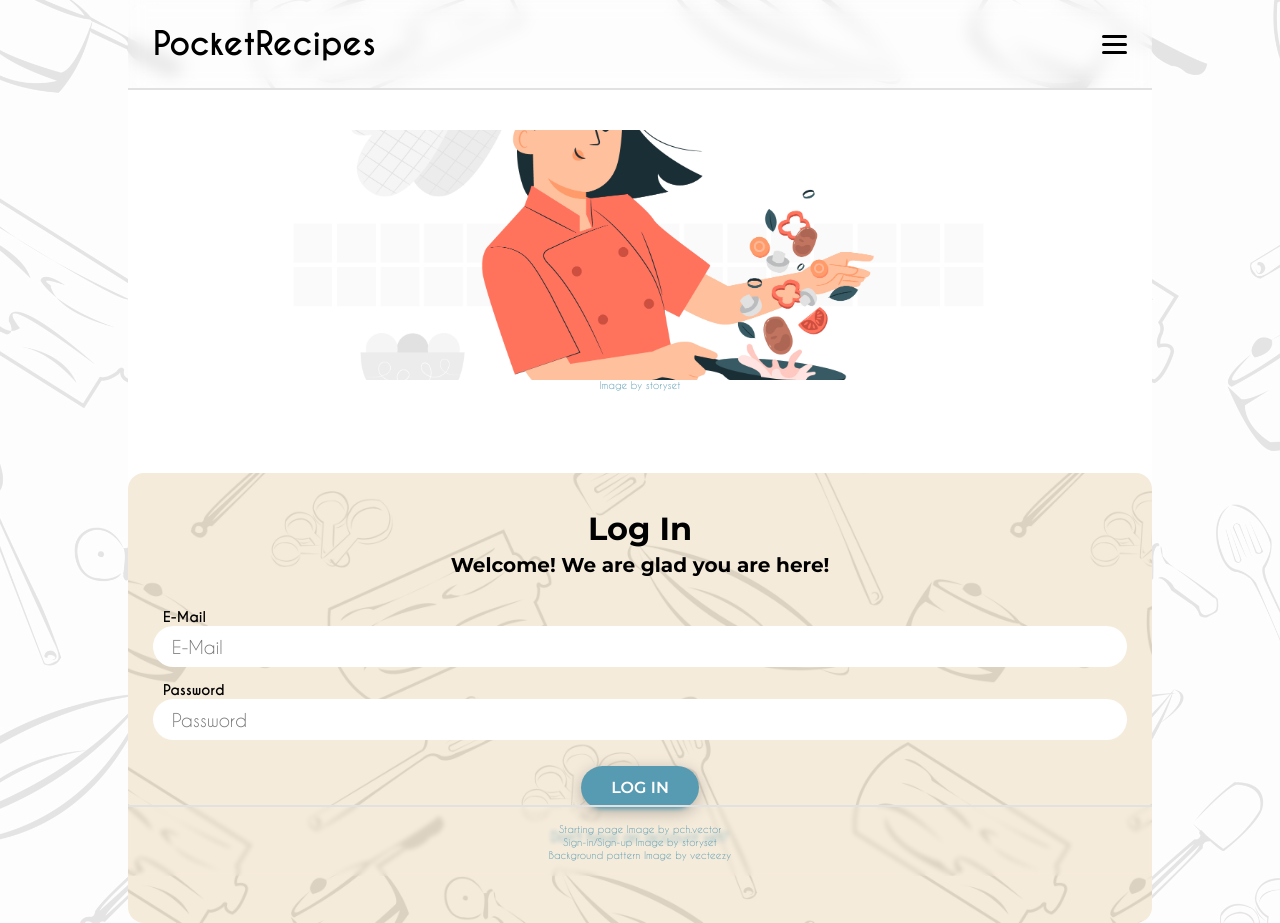
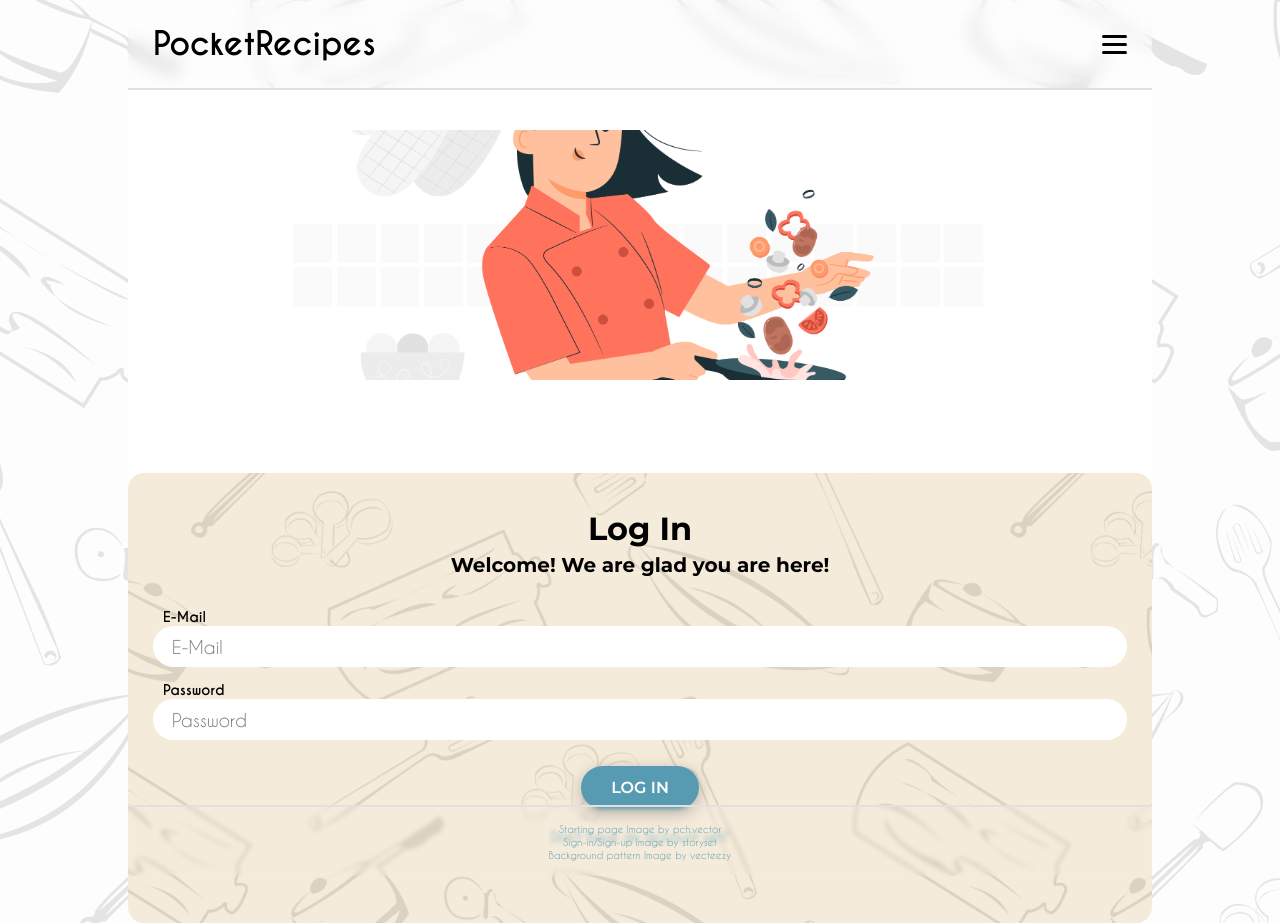
Before and after one commit to zhva/PocketRecipes, a React (Create React App) app: page /login in a window 1280 px wide. Built offline with nearby package versions, Linux system fonts and the light colour scheme; no server answers; the HTML template or start-up script is replaced by a standard one.

Commit message:
removes links to image source

```diff
--- a/src/components/application/Login.jsx
+++ b/src/components/application/Login.jsx
@@ -45,7 +45,6 @@ export const Login = () => {
       <div className='login-img-container'>
         <div>
           <img src={imgSrc}></img>
-          <a href="https://www.freepik.com/free-vector/female-chef-concept-illustration_32318741.htm#query=cooking&position=23&from_view=search&track=sph">Image by storyset</a>
         </div>
       </div>
       <div className='login-container content-container'>
--- a/src/components/application/Signup.jsx
+++ b/src/components/application/Signup.jsx
@@ -87,7 +87,6 @@ export const Signup = () => {
       <div className='login-img-container'>
         <div>
           <img src={imgSrc}></img>
-          <a href="https://www.freepik.com/free-vector/female-chef-concept-illustration_32318741.htm#query=cooking&position=23&from_view=search&track=sph">Image by storyset</a>
         </div>
       </div>
       <div className='signup-container content-container'>
```
